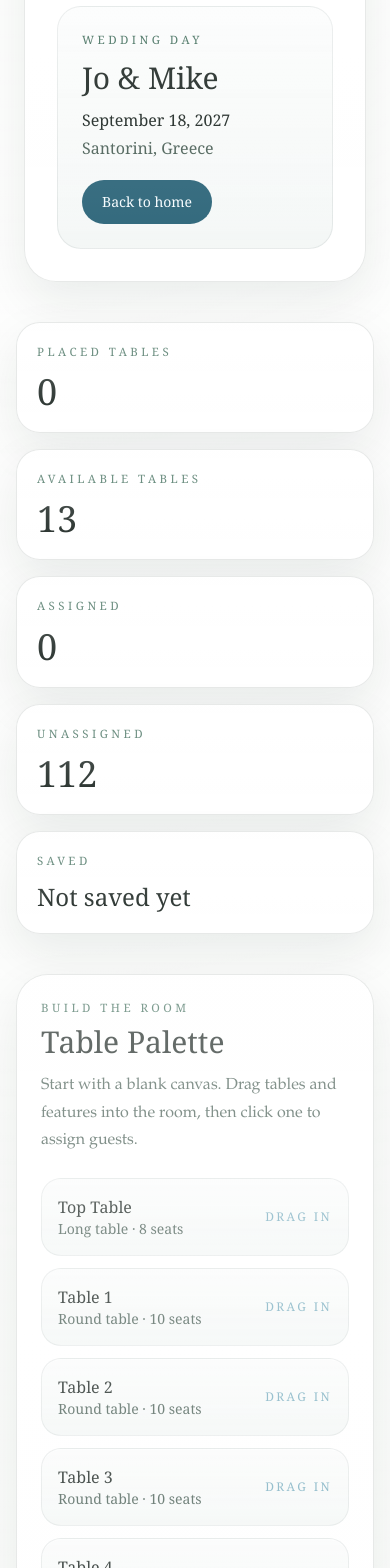
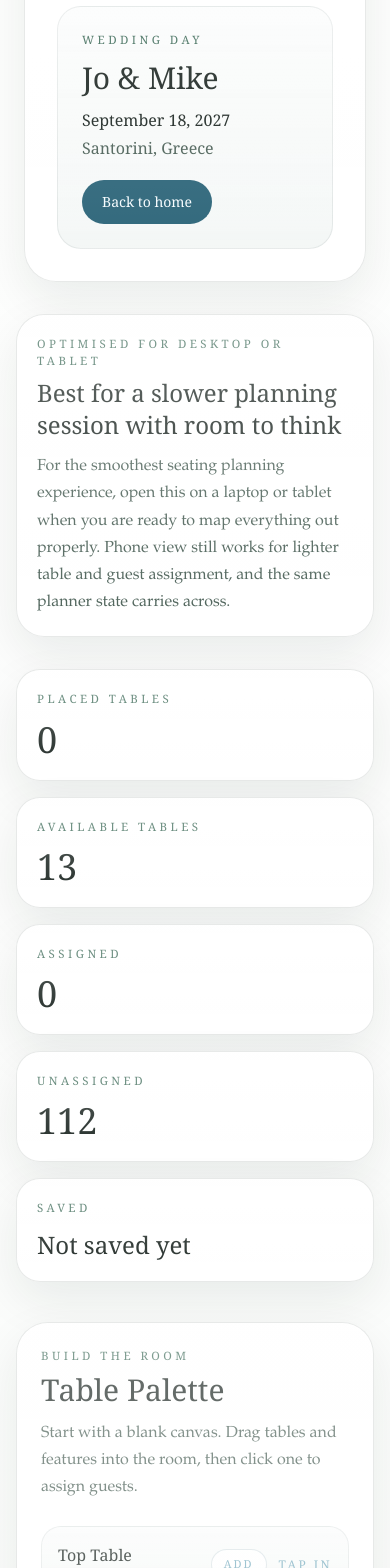
Before and after one commit to dh1612/wedding-website-platform, a Next.js app: page /plan-your-tables in a window 390 px wide. Shown: the part 432-2000 px from the top of the page. Built offline with nearby package versions, Linux system fonts and the light colour scheme.

Commit message:
Polish premium preview label and add mobile-safe seating planner mode

```diff
--- a/components/seating-planner.tsx
+++ b/components/seating-planner.tsx
@@ -1,6 +1,6 @@
 "use client";
 
-import { useMemo, useRef, useState } from "react";
+import { useEffect, useMemo, useRef, useState } from "react";
 import type { MockGuest, MockTable } from "@/lib/mock-wedding-ops";
 
 type SeatingPlannerProps = {
@@ -73,7 +73,19 @@ export function SeatingPlanner({ guests }: SeatingPlannerProps) {
   const [selectedTableId, setSelectedTableId] = useState<string | null>(null);
   const [guestSearch, setGuestSearch] = useState("");
   const [lastSaved, setLastSaved] = useState("Not saved yet");
+  const [isCompactView, setIsCompactView] = useState(false);
   const canvasRef = useRef<HTMLDivElement | null>(null);
+
+  useEffect(() => {
+    function updateCompactMode() {
+      setIsCompactView(window.innerWidth < 1024);
+    }
+
+    updateCompactMode();
+    window.addEventListener("resize", updateCompactMode);
+
+    return () => window.removeEventListener("resize", updateCompactMode);
+  }, []);
 
   const attendingGuests = useMemo(
     () => guests.filter((guest) => guest.status === "attending"),
@@ -230,8 +242,42 @@ export function SeatingPlanner({ guests }: SeatingPlannerProps) {
     setGuestSearch("");
   }
 
+  function placeTableFromPalette(tableId: string) {
+    const placedCount = plannerTables.filter((table) => table.isPlaced).length;
+    const xPositions = [22, 50, 78];
+    const yPositions = [20, 40, 60, 80];
+    const x = xPositions[placedCount % xPositions.length] ?? 50;
+    const y = yPositions[Math.floor(placedCount / xPositions.length) % yPositions.length] ?? 50;
+
+    setPlannerTables((current) =>
+      current.map((table) =>
+        table.id === tableId
+          ? {
+              ...table,
+              isPlaced: true,
+              x,
+              y
+            }
+          : table
+      )
+    );
+    setSelectedTableId(tableId);
+  }
+
   return (
     <>
+      <section className="mx-auto w-full max-w-[1900px] px-4 pt-6 lg:px-6">
+        <div className="section-shell rounded-[1.75rem] p-5 sm:p-6">
+          <p className="eyebrow">Optimised For Desktop Or Tablet</p>
+          <h2 className="mt-2 text-2xl sm:text-3xl">Best for a slower planning session with room to think</h2>
+          <p className="prose-copy mt-3">
+            For the smoothest seating planning experience, open this on a laptop or tablet when
+            you are ready to map everything out properly. Phone view still works for lighter table
+            and guest assignment, and the same planner state carries across.
+          </p>
+        </div>
+      </section>
+
       <section className="mx-auto w-full max-w-[1900px] px-4 py-8 lg:px-6 lg:py-12">
         <div className="grid gap-4 md:grid-cols-5">
           <div className="section-shell rounded-[1.5rem] p-5">
@@ -279,9 +325,20 @@ export function SeatingPlanner({ guests }: SeatingPlannerProps) {
                       {table.shape === "round" ? "Round table" : "Long table"} · {table.seats} seats
                     </p>
                   </div>
+                  <div className="flex items-center gap-3">
+                    {isCompactView ? (
+                      <button
+                        type="button"
+                        onClick={() => placeTableFromPalette(table.id)}
+                        className="rounded-full border border-[var(--border)] bg-white/80 px-3 py-1.5 text-[11px] uppercase tracking-[0.18em] text-[var(--accent)]"
+                      >
+                        Add
+                      </button>
+                    ) : null}
                     <span className="text-xs uppercase tracking-[0.2em] text-[var(--accent)]">
-                    Drag In
+                      {isCompactView ? "Tap In" : "Drag In"}
                     </span>
+                  </div>
                 </div>
               ))}
             </div>
@@ -309,6 +366,56 @@ export function SeatingPlanner({ guests }: SeatingPlannerProps) {
               </div>
             </div>
 
+            {isCompactView ? (
+              <div className="mt-8 space-y-4">
+                <div className="rounded-[1.5rem] border border-[var(--border)] bg-white/75 p-5">
+                  <p className="eyebrow">Touch-Friendly Room View</p>
+                  <h3 className="mt-2 text-3xl">Placed Tables</h3>
+                  <p className="prose-copy mt-3">
+                    On phone, use the table cards below to place a table, pick it, and assign
+                    guests without dragging around the full room canvas.
+                  </p>
+                </div>
+                {placedTables.length ? (
+                  <div className="grid gap-3 sm:grid-cols-2">
+                    {placedTables.map((table) => {
+                      const seatedGuests = tableGuests(table.id);
+                      const isSelected = table.id === selectedTable?.id;
+
+                      return (
+                        <button
+                          key={table.id}
+                          type="button"
+                          onClick={() => setSelectedTableId(table.id)}
+                          className={`rounded-[1.4rem] border p-4 text-left ${
+                            isSelected
+                              ? "border-[var(--accent-strong)] bg-white shadow-[var(--shadow)]"
+                              : "border-[var(--border)] bg-[color:color-mix(in_srgb,var(--surface)_88%,white)]"
+                          }`}
+                        >
+                          <p className="text-xs uppercase tracking-[0.22em] text-[var(--accent)]">
+                            {table.shape === "round" ? "Round table" : "Long table"}
+                          </p>
+                          <p className="mt-2 text-2xl">{table.name}</p>
+                          <p className="mt-2 text-sm text-[var(--muted)]">
+                            {seatedGuests.length}/{table.seats} seats filled
+                          </p>
+                        </button>
+                      );
+                    })}
+                  </div>
+                ) : (
+                  <div className="rounded-[1.5rem] border border-[var(--border)] bg-white/75 p-6 text-center">
+                    <p className="eyebrow">Start Here</p>
+                    <h3 className="mt-3 text-3xl">Add Your First Table</h3>
+                    <p className="prose-copy mt-3">
+                      Use the palette to add tables into the planner. Desktop and tablet give the
+                      full room-building version when you are ready for a more detailed pass.
+                    </p>
+                  </div>
+                )}
+              </div>
+            ) : (
               <div
                 ref={canvasRef}
                 className="relative mt-8 min-h-[1100px] overflow-hidden rounded-[1.75rem] border border-dashed border-[var(--border)] bg-[radial-gradient(circle_at_top,rgba(255,255,255,0.12),transparent_24%),linear-gradient(180deg,rgba(255,255,255,0.02),rgba(0,0,0,0.04))] xl:min-h-[1220px]"
@@ -376,6 +483,7 @@ export function SeatingPlanner({ guests }: SeatingPlannerProps) {
                   );
                 })}
               </div>
+            )}
           </div>
         </div>
       </section>
@@ -439,8 +547,39 @@ export function SeatingPlanner({ guests }: SeatingPlannerProps) {
                   </div>
                 </div>
 
-                <div className="mt-8 flex min-h-[720px] items-center justify-center overflow-hidden rounded-[1.75rem] border border-[var(--border)] bg-[radial-gradient(circle,rgba(255,255,255,0.2),transparent_55%),linear-gradient(180deg,rgba(255,255,255,0.04),rgba(0,0,0,0.04))] p-8">
+                <div className="mt-8 flex min-h-[420px] items-center justify-center overflow-hidden rounded-[1.75rem] border border-[var(--border)] bg-[radial-gradient(circle,rgba(255,255,255,0.2),transparent_55%),linear-gradient(180deg,rgba(255,255,255,0.04),rgba(0,0,0,0.04))] p-6 sm:min-h-[720px] sm:p-8">
                   {selectedTable ? (
+                    isCompactView ? (
+                      <div className="w-full max-w-xl space-y-4">
+                        <div className="rounded-[1.5rem] border border-[var(--border)] bg-white/90 p-5 text-center shadow-[var(--shadow)]">
+                          <p className="text-xs uppercase tracking-[0.24em] text-[var(--accent)]">
+                            {selectedTable.shape === "round" ? "Round table" : "Long table"}
+                          </p>
+                          <p className="mt-2 text-3xl">{selectedTable.name}</p>
+                          <p className="mt-2 text-sm text-[var(--muted)]">
+                            {selectedGuests.length}/{selectedTable.seats} guests assigned
+                          </p>
+                        </div>
+                        <div className="grid gap-3 sm:grid-cols-2">
+                          {selectedGuests.slice(0, selectedTable.seats).map((guest, index) => (
+                            <div
+                              key={guest.id}
+                              className="rounded-[1rem] border border-[var(--border)] bg-white/92 px-4 py-3 text-sm shadow-sm"
+                            >
+                              <p className="text-[10px] uppercase tracking-[0.18em] text-[var(--accent)]">
+                                Seat {index + 1}
+                              </p>
+                              <p className="mt-1 font-medium">{guest.name}</p>
+                            </div>
+                          ))}
+                          {!selectedGuests.length ? (
+                            <div className="rounded-[1rem] border border-[var(--border)] bg-white/80 px-4 py-3 text-sm text-[var(--muted)] sm:col-span-2">
+                              No guests assigned yet. Add people from the search panel below.
+                            </div>
+                          ) : null}
+                        </div>
+                      </div>
+                    ) : (
                       <div className="relative h-[560px] w-[560px]">
                         {selectedTable.shape === "round" ? (
                           <div className="absolute left-1/2 top-1/2 flex h-56 w-56 -translate-x-1/2 -translate-y-1/2 items-center justify-center rounded-full border border-[var(--border)] bg-[color:color-mix(in_srgb,var(--surface)_92%,white)] shadow-[var(--shadow)]">
@@ -490,6 +629,7 @@ export function SeatingPlanner({ guests }: SeatingPlannerProps) {
                           );
                         })}
                       </div>
+                    )
                   ) : (
                     <div className="max-w-lg text-center">
                       <p className="eyebrow">No Table Selected</p>
```
Lines whose indentation alone changed are shown as unchanged.
